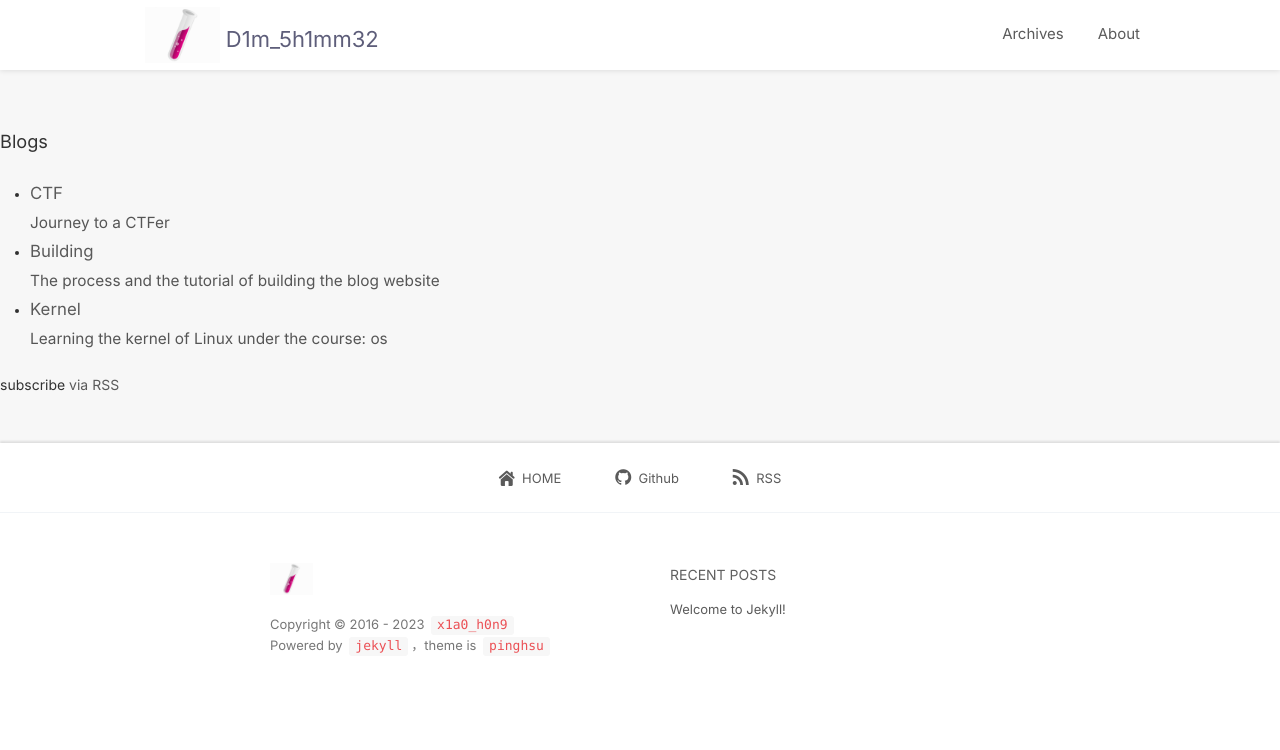
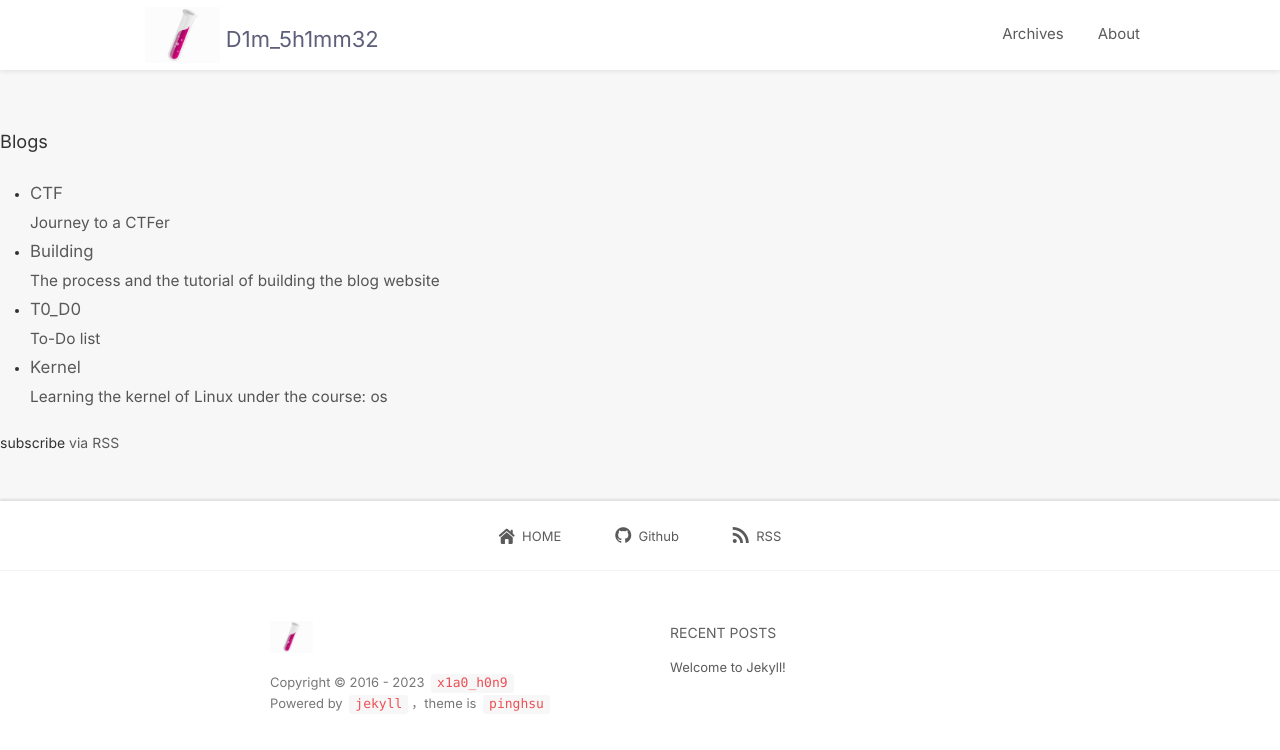
Before and after one commit to dimshimmer/dimshimmer.github.io, a Jekyll site: the page built from index.markdown, in a window 1280 px wide. Shown: the top 750 px of the page. Built offline with Jekyll 4.4.1, drawn with Linux system fonts in a browser that asks for light colours; nearby versions of some CDN libraries; the list of posts is cut into pages by our own code; comment, search, counter and statistics services are not loaded.

Commit message:
test done

```diff
--- a/_layouts/home.html
+++ b/_layouts/home.html
@@ -13,7 +13,7 @@ layout: default
     <h2 class="post-list-heading">{{ page.list_title | default: "Blogs" }}</h2>
     <ul class="post-list">
       {%- for collection in site.collections -%}
-      {%- if collection.name and collection.name != 'x1a0_h0n9' and collection.name != 'T0_D0' -%}
+      {%- if collection.name and collection.name != 'x1a0_h0n9' -%}
 
       <li>
         <h3>
```
